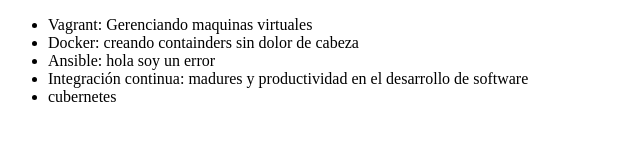
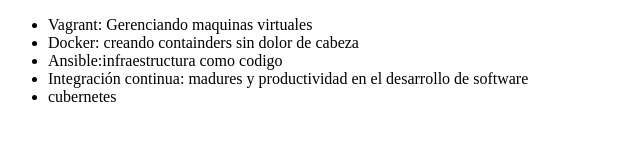
Before and after one commit to J0seluisGM/practica, a plain HTML site: page index.html in a window 1280 px wide. Shown: the whole page, without its empty margins (0-640 px from the left). Drawn offline with Linux system fonts and the light colour scheme.

Commit message:
cambiando el nombre del curso de andible

```diff
--- a/index.html
+++ b/index.html
@@ -8,7 +8,7 @@
      <ul>
          <li> Vagrant: Gerenciando maquinas virtuales </li>
          <li> Docker: creando containders sin dolor de cabeza </li>
-         <li> Ansible: hola soy un  error </li>
+         <li> Ansible:infraestructura como codigo </li>
          <li> Integración continua: madures y productividad en el desarrollo de software </li>
          <li> cubernetes </li>
      </ul>
```
